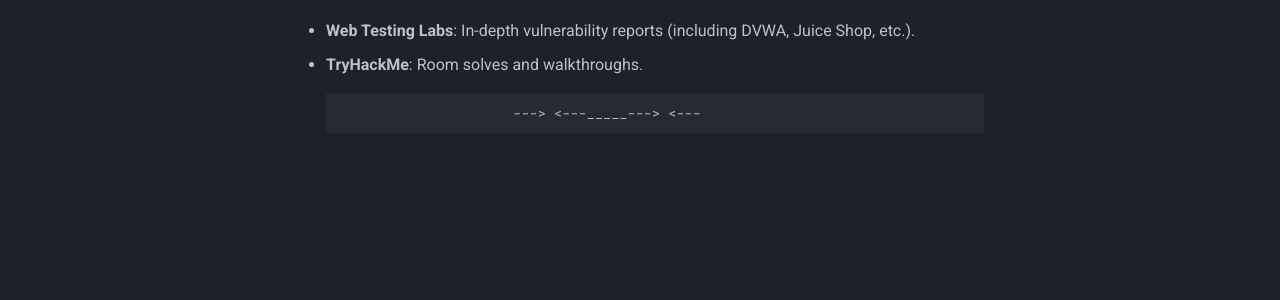
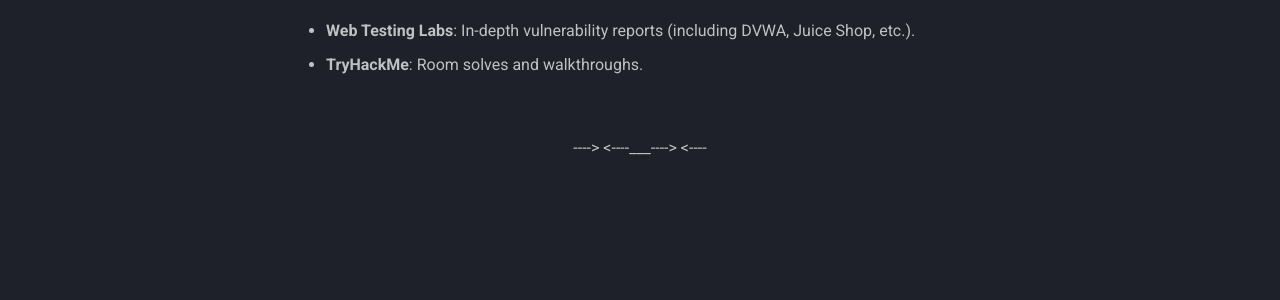
Before and after one commit to swayan-basu/Root-Journal, an MkDocs documentation site: the page built from docs/index.md, in a window 1280 px wide. Shown: the part 445-745 px from the top of the page. Built offline with MkDocs 1.6.1 and Material for MkDocs 9.7.7, drawn with Linux system fonts in a browser that asks for light colours.

Commit message:
Update index.md

```diff
--- a/docs/index.md
+++ b/docs/index.md
@@ -11,4 +11,5 @@
 * **Web Testing Labs**: In-depth vulnerability reports (including DVWA, Juice Shop, etc.).
 * **TryHackMe**: Room solves and walkthroughs.
 
-                             ---> <---_____---> <---
+<br>
+<p align="center"> ----> <----___----> <---- </p>
```
